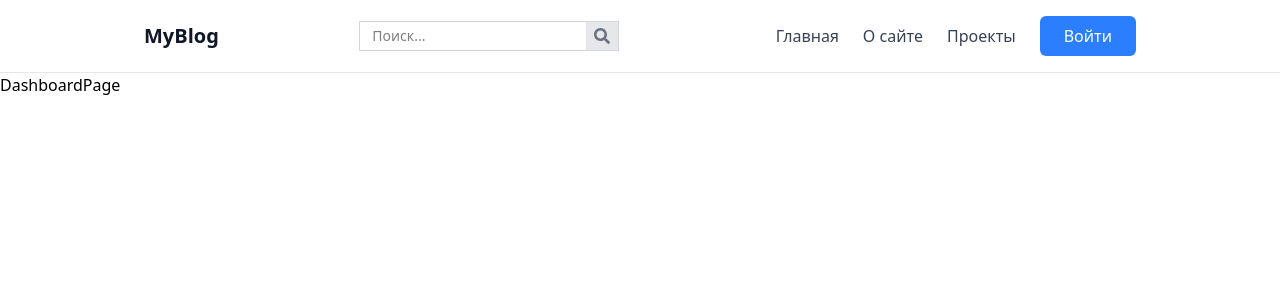
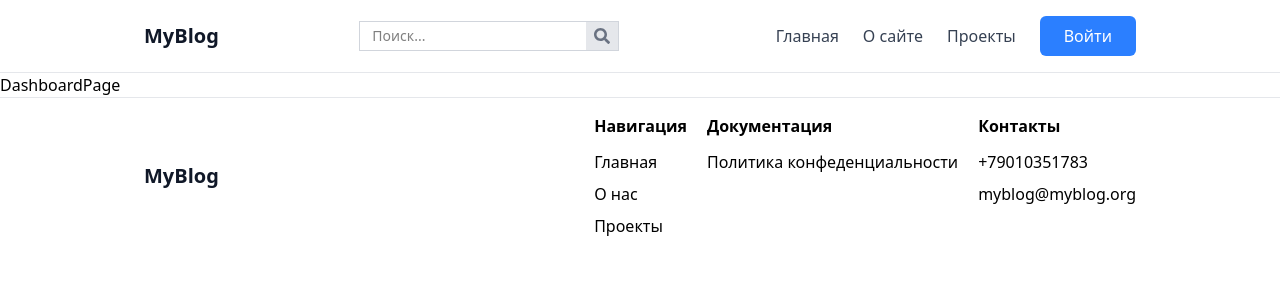
Before and after one commit to blinklay/pet-blog-mern, a React (Vite) app in the folder client/: page /dashboard in a window 1280 px wide. Shown: the top 300 px of the page. Built offline with nearby package versions, Linux system fonts and the light colour scheme.

Commit message:
Create footer component

```diff
--- a/client/src/App.jsx
+++ b/client/src/App.jsx
@@ -7,6 +7,7 @@ import SignInPage from "./pages/SignInPage";
 import SignUpPage from "./pages/SignUpPage";
 import DashboardPage from "./pages/DashboardPage";
 import Header from "./components/Header";
+import Footer from "./components/Footer";
 
 export default function App() {
   return (
@@ -20,6 +21,7 @@ export default function App() {
         <Route path="/sign-up" element={<SignUpPage />} />
         <Route path="/dashboard" element={<DashboardPage />} />
       </Routes>
+      <Footer />
     </BrowserRouter>
   );
 }
--- /dev/null
+++ b/client/src/components/Footer.jsx
@@ -0,0 +1,39 @@
+import { Link } from "react-router-dom";
+import Navigation from "./Navigation";
+import Search from "./Search";
+
+export default function Footer() {
+  return (
+    <footer className="bg-white border-t border-gray-200">
+      <div className="max-w-5xl mx-auto px-4 py-4 flex items-center justify-between">
+        <Link to="/" className="text-xl font-semibold text-gray-900">
+          MyBlog
+        </Link>
+
+        <div className="flex gap-5 flex-col lg:flex-row">
+          <div className="flex flex-col gap-3">
+            <span className="font-semibold">Навигация</span>
+            <div className="flex flex-col gap-2">
+              <Link to="/">Главная</Link>
+              <Link to="/">О нас</Link>
+              <Link to="/">Проекты</Link>
+            </div>
+          </div>
+          <div className="flex flex-col gap-3">
+            <span className="font-semibold">Документация</span>
+            <div className="flex flex-col gap-2">
+              <Link to="/privacy-policy">Политика конфеденциальности</Link>
+            </div>
+          </div>
+          <div className="flex flex-col gap-3">
+            <span className="font-semibold">Контакты</span>
+            <div className="flex flex-col gap-2">
+              <a href="telto:79010351783">+79010351783</a>
+              <a href="mailto:myblog@myblog.org">myblog@myblog.org</a>
+            </div>
+          </div>
+        </div>
+      </div>
+    </footer>
+  );
+}
```
